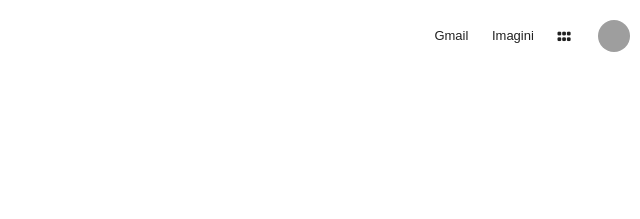
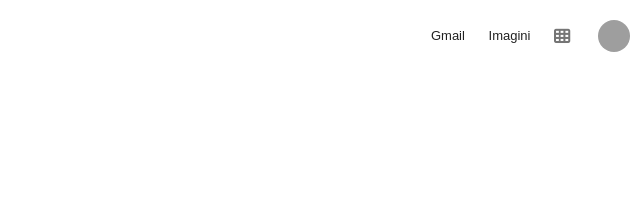
Before and after one commit to QuincePuff1/google-homepage, a plain HTML site: page index.html in a window 1280 px wide. Shown: the top 219 px of the page, 640-1280 px from the left. Drawn offline with Linux system fonts and the light colour scheme; grey boxes are pictures that could not be loaded.

Commit message:
Add a gallery icon and styleits color

```diff
--- a/css/style.css
+++ b/css/style.css
@@ -6,7 +6,11 @@ body {
 }
 
 .icon {
-    font-size: 15px;
+    color: rgba(0,0,0,.54);
+}
+
+.icon:hover {
+    color: rgba(0,0,0,.87);
 }
 
 .user-photo:before {
--- a/index.html
+++ b/index.html
@@ -18,7 +18,7 @@
                     </li>
                     <li class="navbar__item">
                         <a class="navbar__link" title="Aplicatii Google" href="/">
-                            <i class="icon  fas fa-grip-horizontal">&nbsp;</i>
+                            <i class="icon  fas fa-th  fa-lg">&nbsp;</i>
                         </a>
                     </li>
                     <li class="navbar__item">
```
